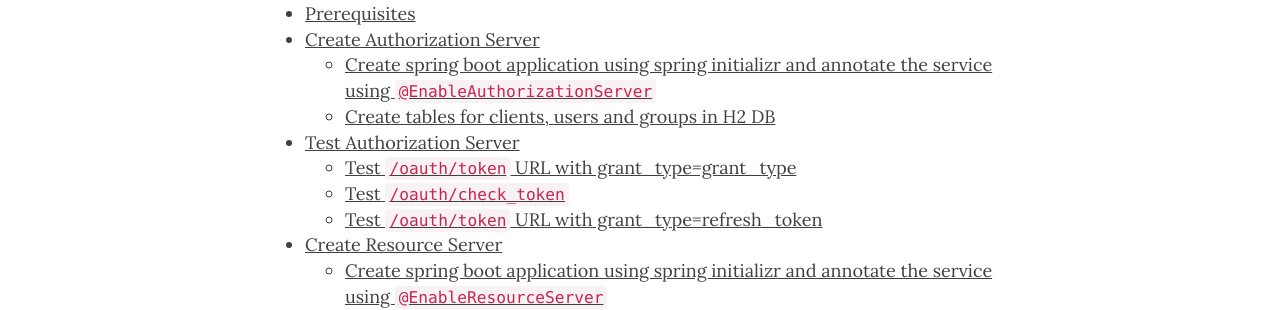
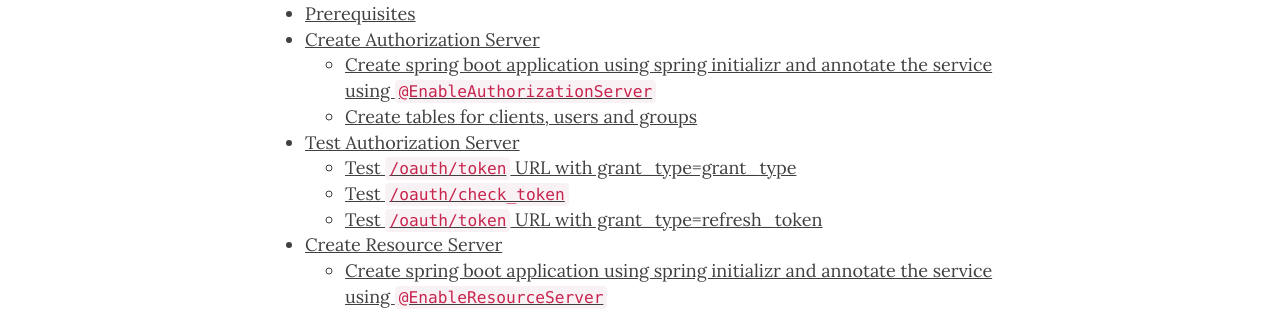
Before and after one commit to codeaches/codeaches.github.io, a Jekyll site: the page built from _posts/2018-12-19-Spring Boot-OAuth2 and Resource Server setup.md, in a window 1280 px wide and 900 px high, scrolled down 482 px. Shown: the part 155-465 px from the top of the window. Built offline with Jekyll 4.4.1, drawn with Linux system fonts in a browser that asks for light colours; nearby versions of some CDN libraries; comment, search, counter and statistics services are not loaded; some of the changed text lies outside the part shown.

Commit message:
no message

````diff
--- a/_posts/2018-12-19-Spring Boot-OAuth2 and Resource Server setup.md
+++ b/_posts/2018-12-19-Spring Boot-OAuth2 and Resource Server setup.md
@@ -23,7 +23,7 @@
 - [Prerequisites](#prerequisites)
 - [Create Authorization Server](#createauthserver)
   - [Create spring boot application using spring initializr and annotate the service using `@EnableAuthorizationServer`](#enableauthorizationserver)
-  - [Create tables for clients, users and groups in H2 DB](#clientstable)
+  - [Create tables for clients, users and groups](#clientstable)
 - [Test Authorization Server](#2.0.0)
   - [Test `/oauth/token` URL with grant_type=grant_type](#2.1.0)
   - [Test `/oauth/check_token`](#2.2.0)
@@ -91,7 +91,7 @@
 c.c.demo.oauth2server.ConfigsvrApplication  : Started ConfigsvrApplication in 12.233 seconds (JVM running for 14.419)
 ```
 
-### Create tables for clients, users and groups in H2 DB]{#clientstable}
+### Create tables for clients, users and groups {#clientstable}
 
 Let's create tables to hold the client, user and group details in embedded h2 db by providing the DDL scripts which runs during server startup.
 
````
